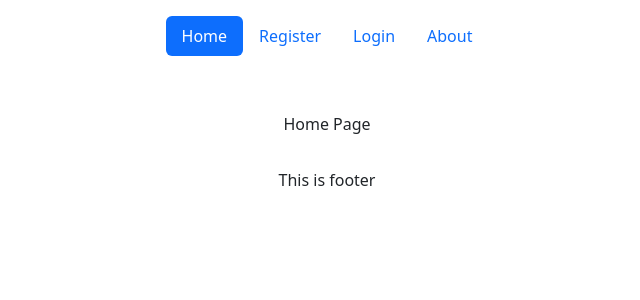
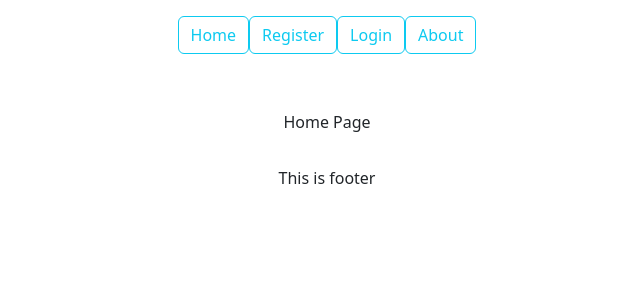
Before and after one commit to Viposha/iflask, a Flask app: page / in a window 1280 px wide. Shown: the top 300 px of the page, without its empty margins (313-953 px from the left). Run offline with Flask 2, Linux system fonts and the light colour scheme.

Commit message:
change navbar to blue btn type

```diff
--- a/iflask/templates/layout.html
+++ b/iflask/templates/layout.html
@@ -17,10 +17,10 @@
 <body>
 <header class="d-flex justify-content-center py-3">
       <ul class="nav nav-pills">
-        <li class="nav-item"><a href="{{url_for('home')}}" class="nav-link active" aria-current="page">Home</a></li>
-        <li class="nav-item"><a href="{{url_for('register')}}" class="nav-link">Register</a></li>
-        <li class="nav-item"><a href="{{url_for('login')}}" class="nav-link">Login</a></li>
-        <li class="nav-item"><a href="{{url_for('about')}}" class="nav-link">About</a></li>
+        <li class="nav-item"><a href="{{url_for('home')}}" class="btn btn-outline-info" aria-current="page">Home</a></li>
+        <li class="nav-item"><a href="{{url_for('register')}}" class="btn btn-outline-info">Register</a></li>
+        <li class="nav-item"><a href="{{url_for('login')}}" class="btn btn-outline-info">Login</a></li>
+        <li class="nav-item"><a href="{{url_for('about')}}" class="btn btn-outline-info">About</a></li>
       </ul>
 
     </header>
```
